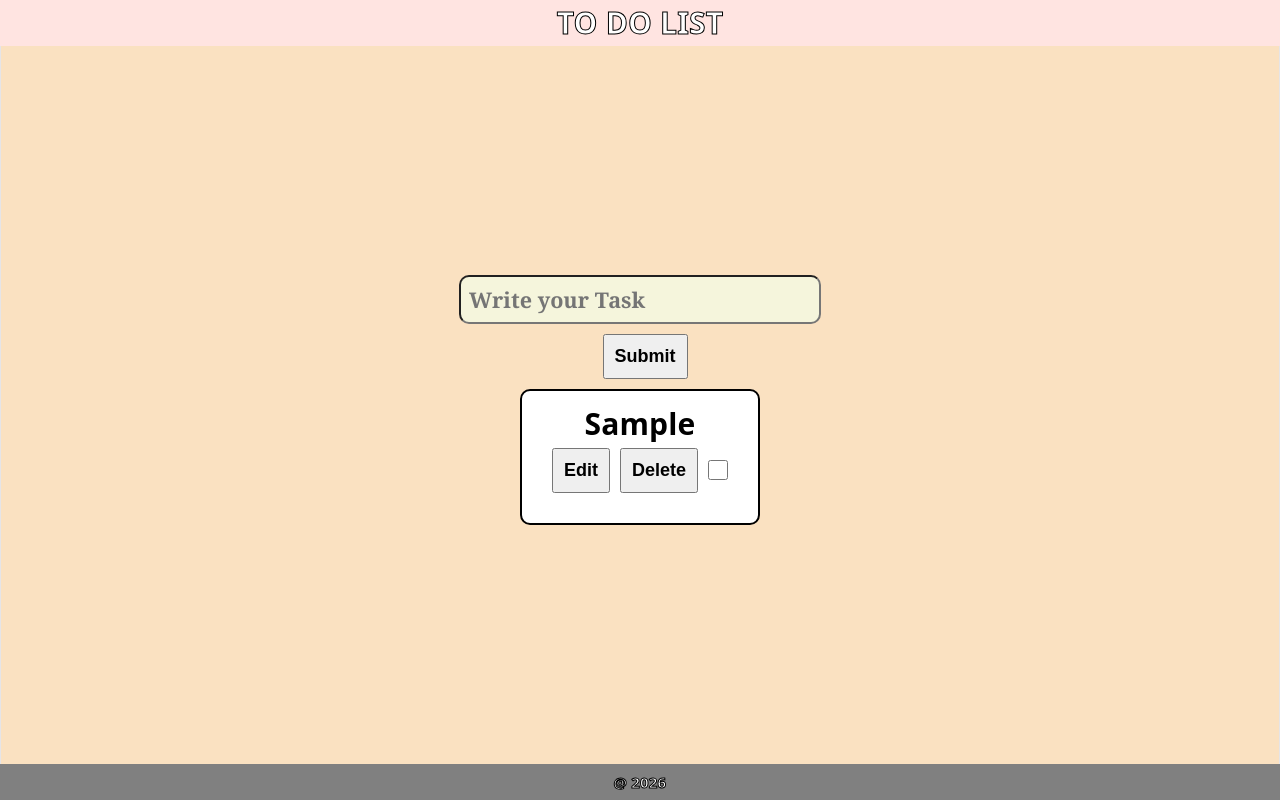
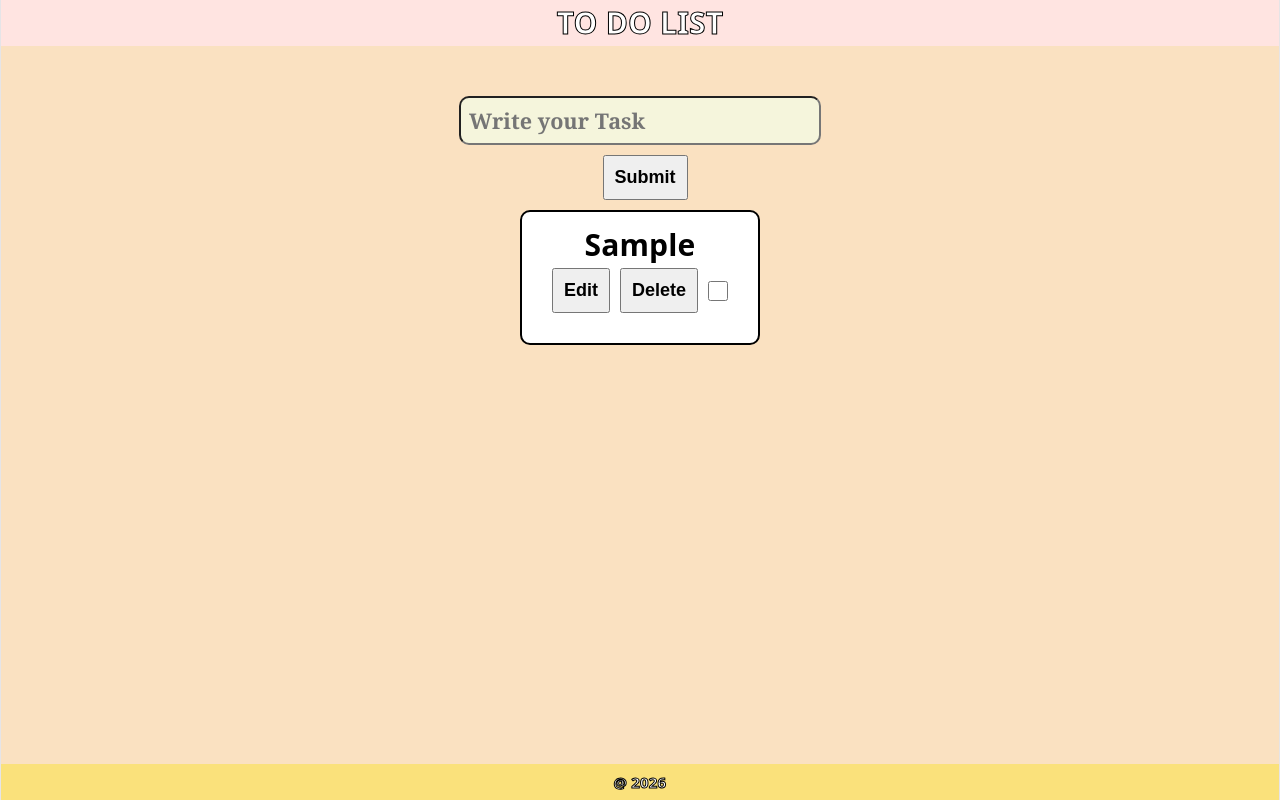
Before and after one commit to Rajat-web-server/todo, a React (Vite) app in the folder todo/To_do_list/: page / in a window 1280 px wide. Both pictures are taken after typing "Sample" into the empty fields and a click on the button "Submit". Built offline with nearby package versions, Linux system fonts and the light colour scheme.

Commit message:
Provide y-axis overflow to tasks

```diff
--- a/todo/To_do_list/src/App.css
+++ b/todo/To_do_list/src/App.css
@@ -12,6 +12,25 @@
   align-items: center;
   gap: 10px;
   background-color: rgb(250, 225, 193);
+  min-height: 100vh;
+  overflow-y: auto;
+}
+.main{
+  width: 100vw;
+  height: 100vh;
+  overflow-y: auto;
+  padding-top: 40px;
+  padding-bottom: 40px;
+  display: flex;
+  flex-direction: column;
+  gap: 10px;
+}
+.task{
+  display: flex;
+  flex-direction: column;
+  align-items: center;
+  gap: 10px;
+
 }
 
 .submit_button>button{
--- a/todo/To_do_list/src/App.jsx
+++ b/todo/To_do_list/src/App.jsx
@@ -51,11 +51,12 @@ function App() {
   return (
     <div className="container">
       <Header />
+      <div className="main">
         <Input setTask={setTask} Task={Task} />
         <div className="submit_button">
           <button onClick={submit}>Submit</button>
         </div>
-
+        <div className="task">
           {TaskList.map((T, index) => {
           // console.log("bug");
           return (
@@ -71,6 +72,10 @@ function App() {
             />
           );
         })}
+        </div>
+
+      </div>
+
       <Footer />
     </div>
   );
--- a/todo/To_do_list/src/components/Header.jsx
+++ b/todo/To_do_list/src/components/Header.jsx
@@ -2,7 +2,6 @@ function Header() {
   return (
     <header
       style={{
-        position: "fixed",
         top: 0,
         width: "100%",
         fontSize: "30px",
--- a/todo/To_do_list/src/components/footer.jsx
+++ b/todo/To_do_list/src/components/footer.jsx
@@ -1,12 +1,10 @@
 function Footer() {
   return (
     <footer style={{
-        position: "fixed",
-        bottom: 0,
         width: "100%",
         fontSize: "15px",
         padding: "5px",
-        backgroundColor: "grey",
+        backgroundColor: "rgb(250, 225, 123)",
         fontWeight:"bold",
         color:"white",
         WebkitTextStroke:"1px black"
```
Lines whose indentation alone changed are shown as unchanged.
